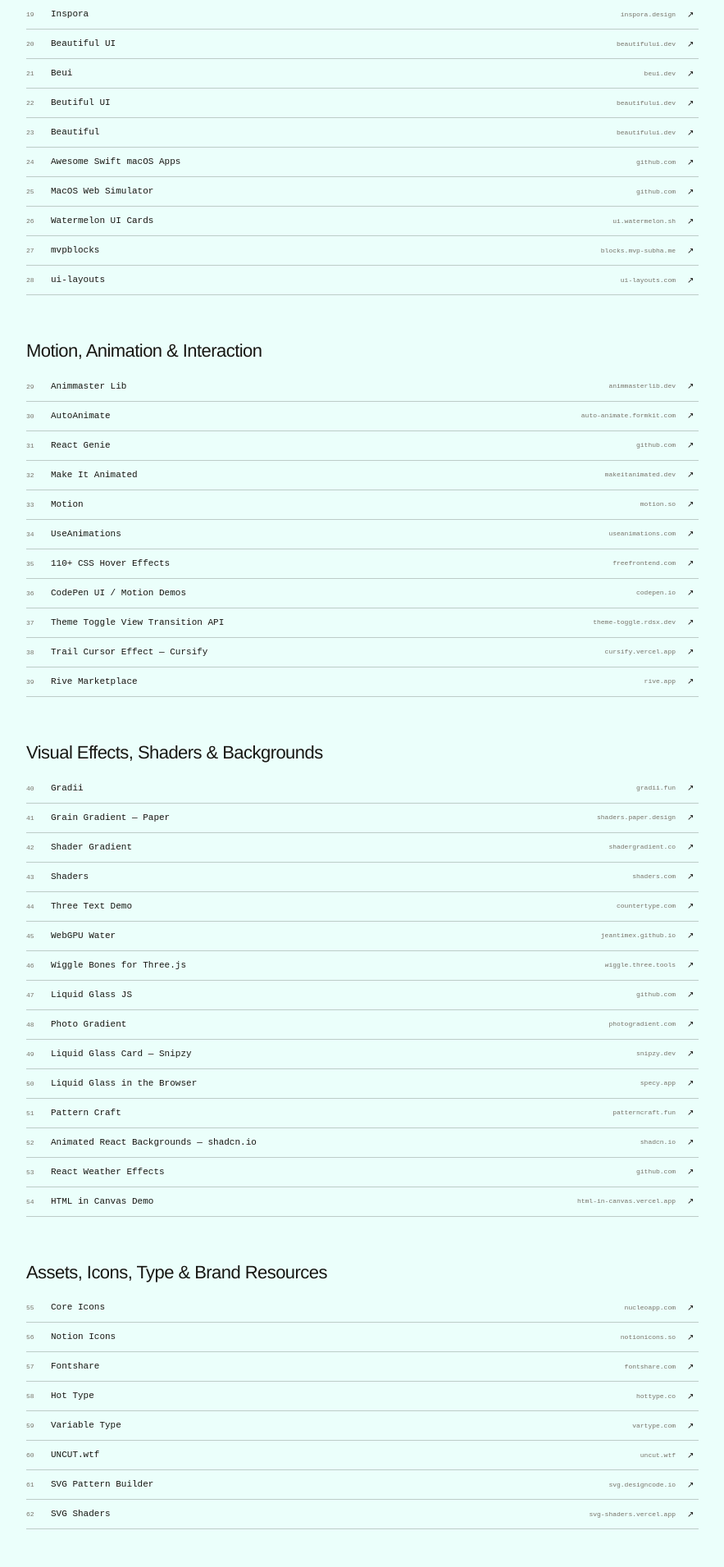
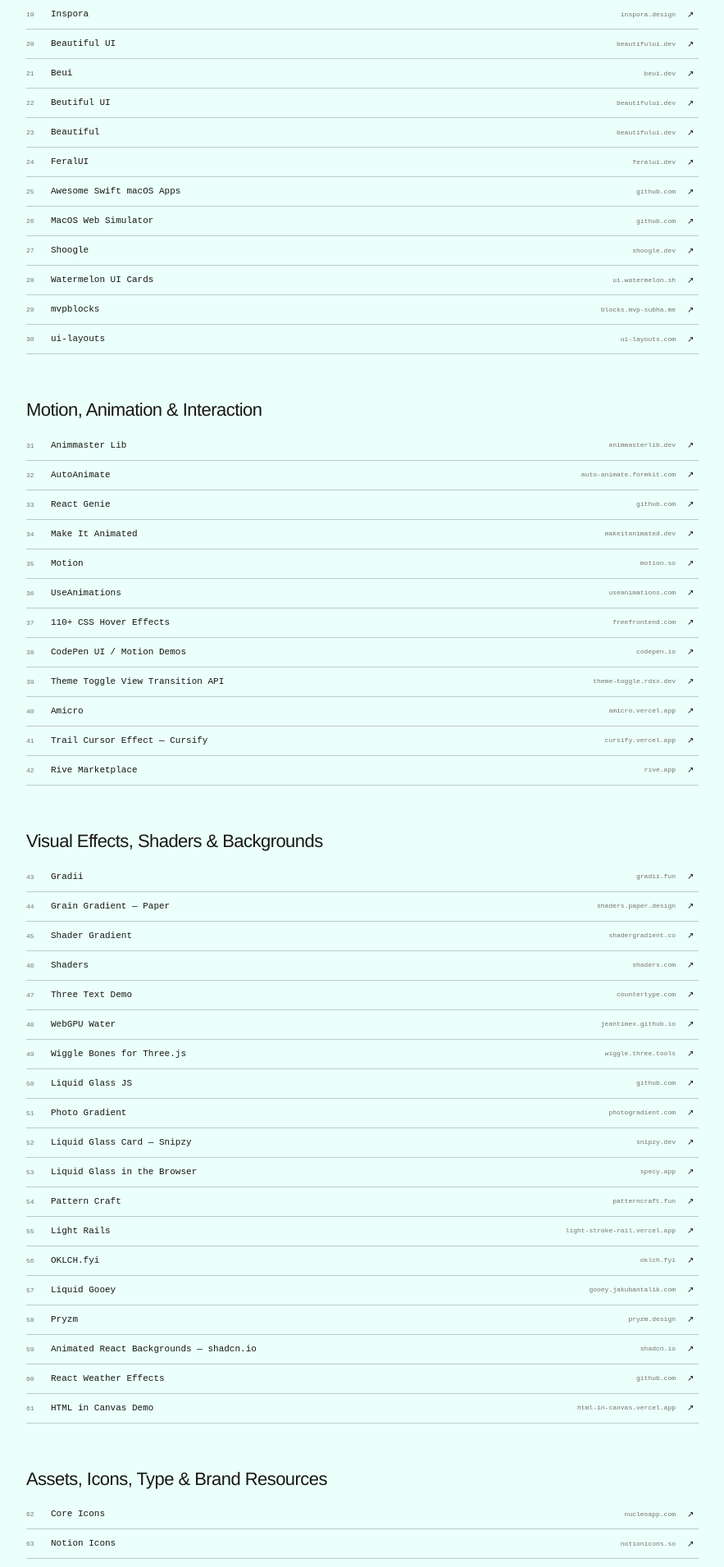
Before and after one commit to 0xfreddy/design-resources, a React (Vite) app: page / in a window 1280 px wide. Shown: the part 880-2791 px from the top of the page at 82% size, without its empty margins (198-1081 px from the left). Built offline with nearby package versions, Linux system fonts and the light colour scheme.

Commit message:
Expand design resource index

```diff
--- a/src/resources.ts
+++ b/src/resources.ts
@@ -41,6 +41,7 @@ export const categories: Category[] = [
           r("Beui", "https://beui.dev"),
           r("Beutiful UI", "https://www.beautifului.dev"),
           r("Beautiful", "https://www.beautifului.dev"),
+          r("FeralUI", "https://feralui.dev"),
         ],
       },
       {
@@ -48,6 +49,7 @@ export const categories: Category[] = [
         items: [
           r("Awesome Swift macOS Apps", "https://github.com/jaywcjlove/awesome-swift-macos-apps"),
           r("MacOS Web Simulator", "https://github.com/LikhithSP/MacOS-Web-Simulator"),
+          r("Shoogle", "https://shoogle.dev/"),
         ],
       },
       {
@@ -80,6 +82,7 @@ export const categories: Category[] = [
           r("110+ CSS Hover Effects", "https://freefrontend.com/css-hover-effects"),
           r("CodePen UI / Motion Demos", "https://codepen.io"),
           r("Theme Toggle View Transition API", "https://theme-toggle.rdsx.dev"),
+          r("Amicro", "https://amicro.vercel.app/Anime"),
         ],
       },
       {
@@ -115,6 +118,10 @@ export const categories: Category[] = [
           r("Liquid Glass Card — Snipzy", "https://snipzy.dev/snippets/liquid-glass-card.html"),
           r("Liquid Glass in the Browser", "https://specy.app/blog/posts/liquid-glass-in-the-web"),
           r("Pattern Craft", "https://patterncraft.fun"),
+          r("Light Rails", "https://light-stroke-rail.vercel.app/"),
+          r("OKLCH.fyi", "https://oklch.fyi/"),
+          r("Liquid Gooey", "https://gooey.jakubantalik.com/"),
+          r("Pryzm", "https://pryzm.design/"),
         ],
       },
       {
@@ -135,7 +142,19 @@ export const categories: Category[] = [
     groups: [
       {
         title: "Icons",
-        items: [r("Core Icons", "https://nucleoapp.com/core-icons"), r("Notion Icons", "https://notionicons.so")],
+        items: [
+          r("Core Icons", "https://nucleoapp.com/core-icons"),
+          r("Notion Icons", "https://notionicons.so"),
+          r("Lucide Animated", "https://lucide-animated.com/"),
+          r("AnimateIcons", "https://animateicons.in/icons/lucide"),
+          r("Heroicons Animated", "https://heroicons-animated.com/"),
+          r("React UseAnimations", "https://github.com/useAnimations/react-useanimations"),
+          r("Lucide Motion Vue", "https://github.com/respeak-io/lucide-motion-vue"),
+          r("Line MD", "https://icon-sets.iconify.design/line-md"),
+          r("Moving Icons", "https://movingicons.dev/icons"),
+          r("It's Hover", "https://itshover.com/icons"),
+          r("Morphicons", "https://morphicons.com"),
+        ],
       },
       {
         title: "Fonts & Typefaces",
@@ -166,6 +185,8 @@ export const categories: Category[] = [
           r("Roman Tesliuk", "https://pixelwrld.co"),
           r("Curated Design Articles", "https://curated.design"),
           r("Logos", "https://brandfetch.com"),
+          r("Movin.design", "https://movin.design/"),
+          r("Design Minis", "https://www.designminis.com/"),
         ],
       },
       {
```
